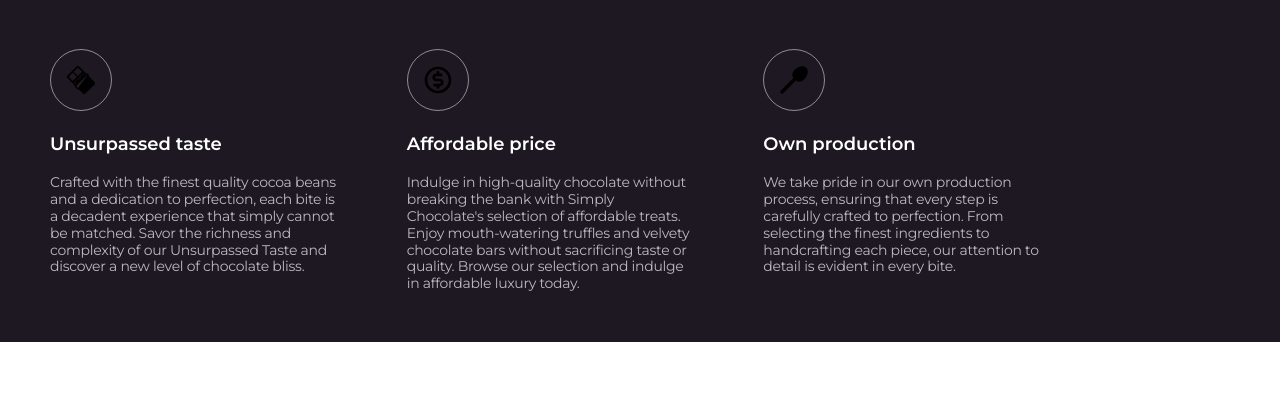
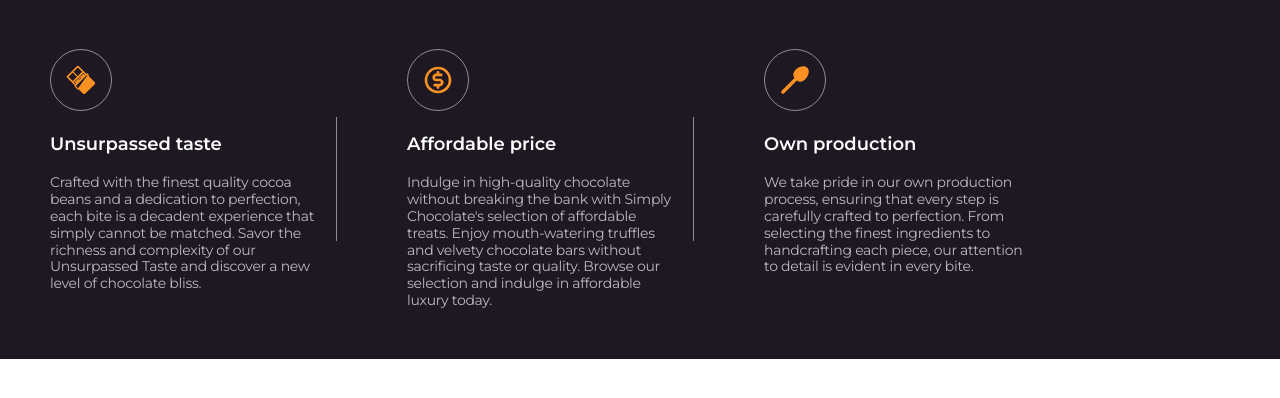
Before and after one commit to B1B0nNer/dream-team-project, a website: page src/partials/advantages.html in a window 1280 px wide. Drawn offline with nearby package versions, Linux system fonts and the light colour scheme.

Commit message:
Summary-5

```diff
--- a/src/css/advantages.css
+++ b/src/css/advantages.css
@@ -45,6 +45,10 @@ h2 {
     border: 1px solid rgba(255, 255, 255, 0.5);
     border-radius: 70%;
     margin-bottom: 22px;
+}
+
+.advantages-icon {
+    fill: #FD9222;
 }
 .advantages-title {
     font-family: 'Montserrat';
@@ -115,14 +119,30 @@ h2 {
     }
     .advantages-list {
         display: flex;
-        gap: 70px;
+        /* gap: 70px; */
+        /* position: relative; */
     }
+
     .advantages-item {
         max-width: 308px;
-        /*   */
+        margin-right: 18px;
+        /* position: relative; */
+
     }
+
     .advantages-text {
         max-width: 308px;
     }
 
+    .advantages-lines {
+        border-right: 1px solid rgba(255, 255, 255, 0.5);
+        height: 124px;
+        margin-top: auto;
+        margin-bottom: auto;
+
+    }
+    .advantages-lines:not(:last-child) {
+        margin-right: 70px;
+    }
+
 }
--- a/src/partials/advantages.html
+++ b/src/partials/advantages.html
@@ -43,6 +43,7 @@
               </p>
             </div>
           </li>
+          <div class="advantages-lines"></div>
           <li class="advantages-item">
             <span class="advantages-icon-wrap">
               <svg class="advantages-icon" width="32" height="32">
@@ -60,6 +61,7 @@
               </p>
             </div>
           </li>
+          <div class="advantages-lines"></div>
           <li class="advantages-item">
             <span class="advantages-icon-wrap">
               <svg class="advantages-icon" width="32" height="32">
```
Also changed, not shown: src/public/icons.svg (added).
